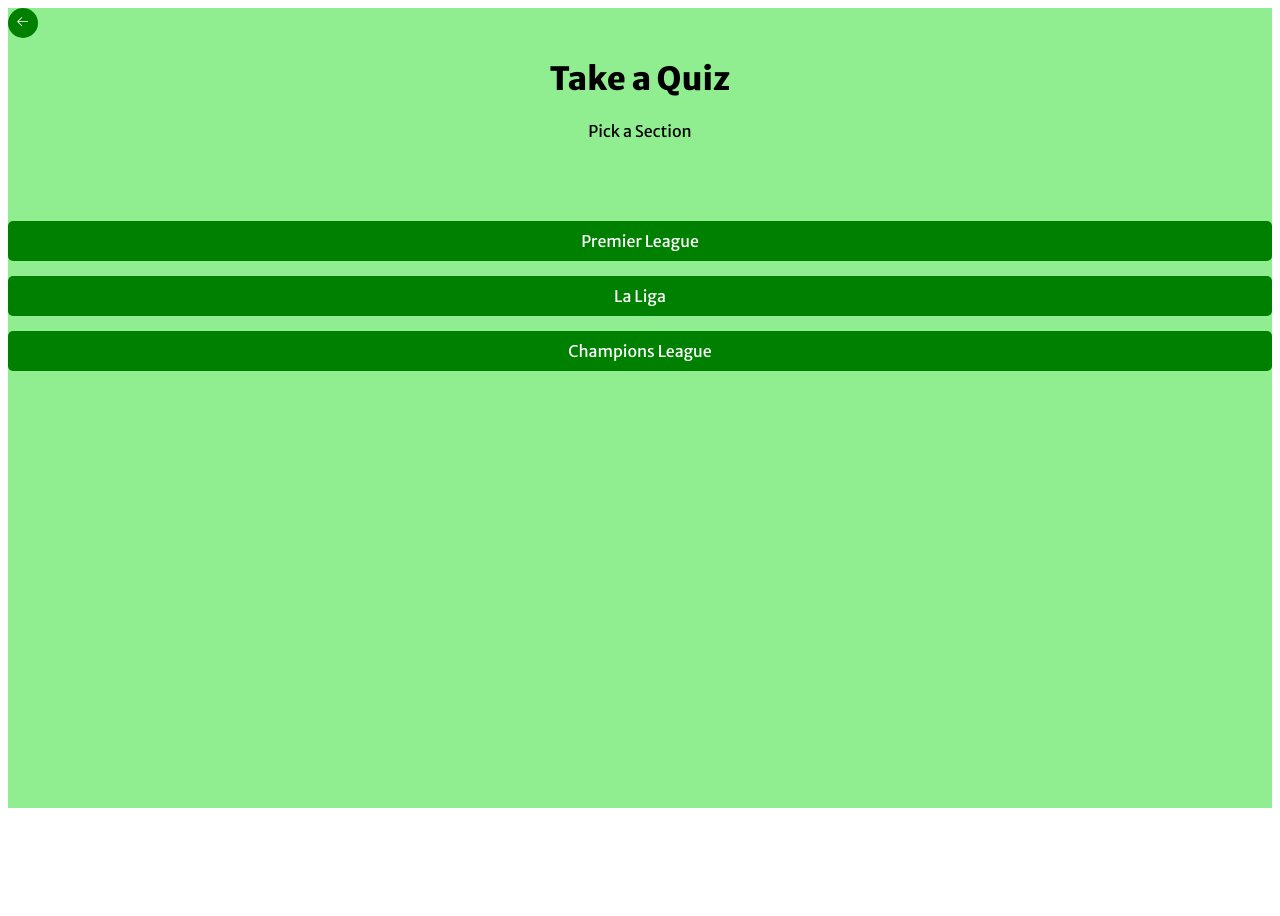
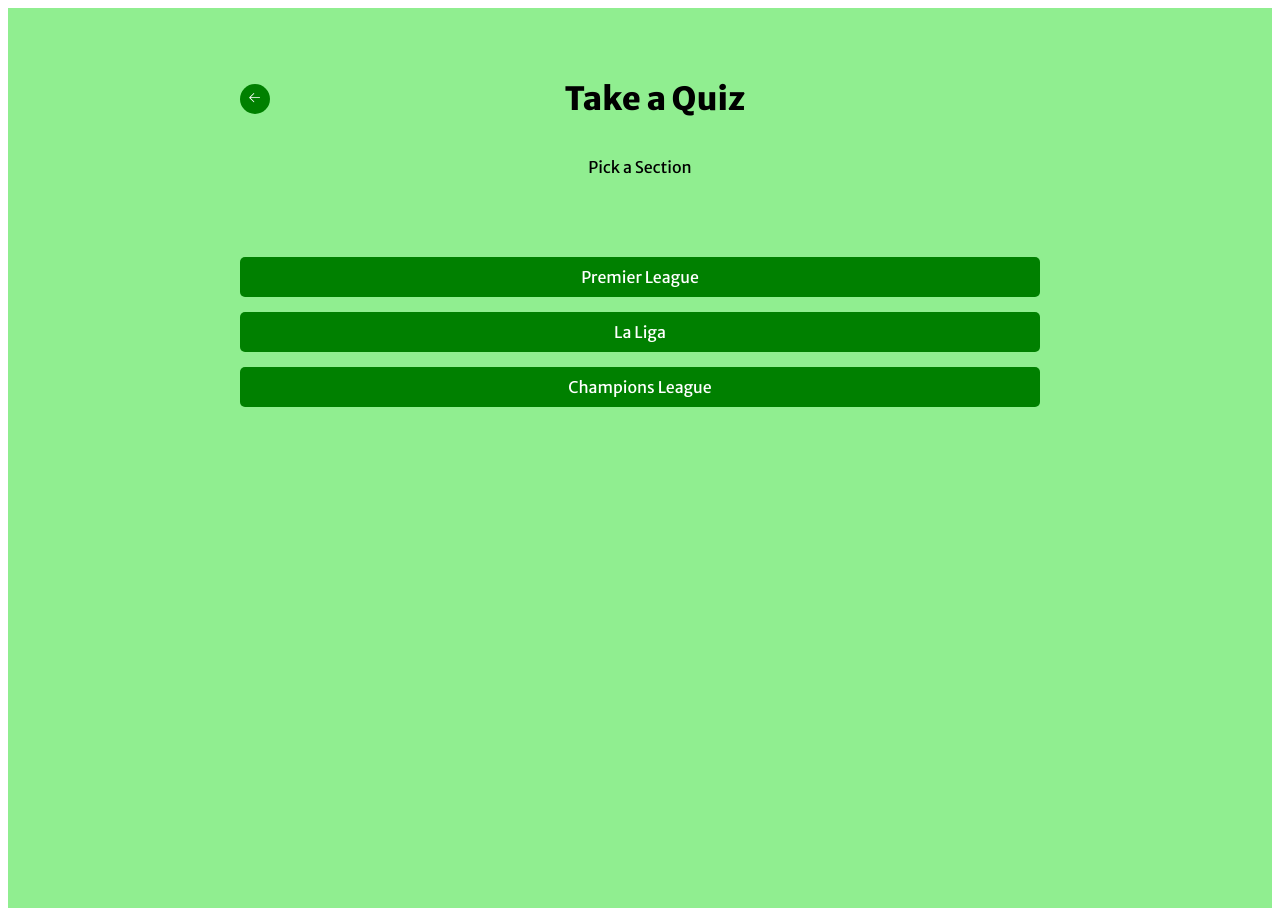
Before and after one commit to dayoawobeku/footballQuiz, a React (Vite) app: page /selection in a window 1280 px wide. Before the commit the page ends 816 px from the top, so only its background shows below. Built offline with nearby package versions, Linux system fonts and the light colour scheme; data requests are answered from the project's data file.

Commit message:
improve styling for selection page

```diff
--- a/src/pages/Selection.jsx
+++ b/src/pages/Selection.jsx
@@ -22,21 +22,40 @@
 const StyledWholePage = styled.div`
   background-color: lightgreen;
   height: 100dvh;
+  padding: 50px;
   font-family: "Merriweather Sans", sans-serif;
 `;
 
+const Wrapper = styled.div`
+  max-width: 800px;
+  margin: auto;
+`;
 
+const Header = styled.div`
+  display: flex;
+  align-items: center;
+`;
 
 function Selection() {
   const navigate = useNavigate();
 
   return (
     <StyledWholePage>
-      <BackButton  onClick={() => navigate(-1)}>
+      <Wrapper>
+        <div
+          style={{
+            textAlign: "center",
+            marginBottom: "80px",
+          }}
+        >
+          <Header>
+            <BackButton onClick={() => navigate(-1)}>
               <HiArrowLeft />
             </BackButton>
-      <div style={{ textAlign: "center", marginBottom: "80px" }}>
-        <h1>Take a Quiz</h1>
+            <h1 style={{ maxWidth: "700px", marginInline: "auto" }}>
+              Take a Quiz
+            </h1>
+          </Header>
           <p>Pick a Section</p>
         </div>
 
@@ -45,6 +64,7 @@
           <StyledNavLink to="/laLiga">La Liga</StyledNavLink>
           <StyledNavLink to="/championsLeague">Champions League</StyledNavLink>
         </StyledSelection>
+      </Wrapper>
     </StyledWholePage>
   );
 }
--- a/src/ui/StyleLeagurPage.jsx
+++ b/src/ui/StyleLeagurPage.jsx
@@ -46,17 +46,20 @@
   display: flex;
   flex-direction: column;
   gap: 2rem;
+  min-width: 300px;
+  margin: auto;
 `;
 
 const StyledWholePage = styled.div`
   padding-inline: 1.5rem;
   padding-top: 2rem;
   background-color: lightgreen;
+  height: 100vh;
   font-family: "Merriweather Sans";
-  height: 100dvh;
   display: flex;
   flex-direction: column;
   gap: 2rem;
+  width: 100%;
 `;
 export {
   StyledNavLink,
```
Lines whose indentation alone changed are shown as unchanged.
